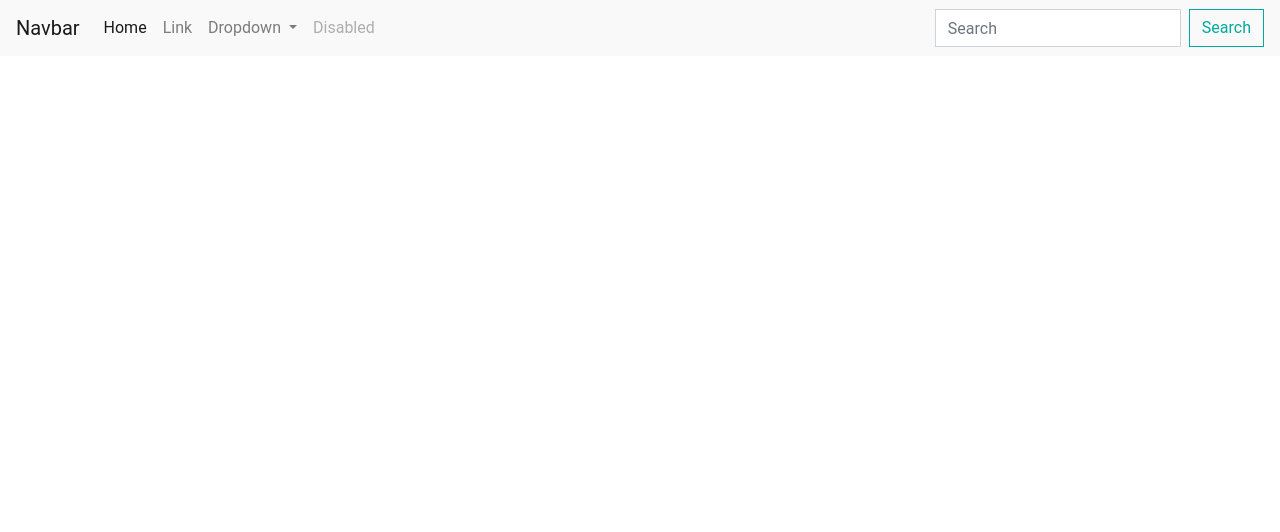
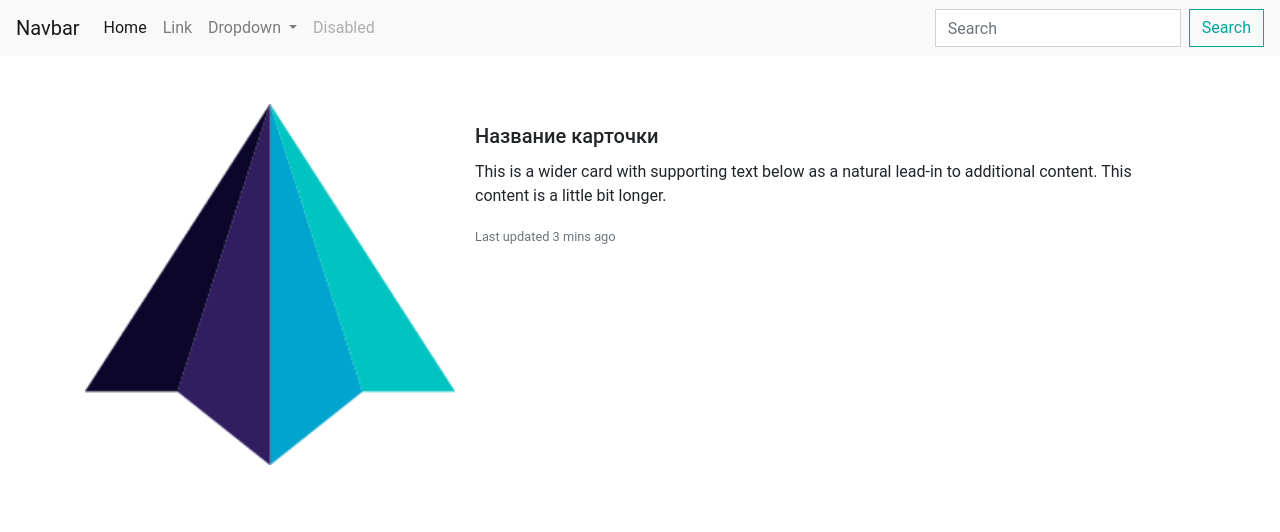
Before and after one commit to buratinok/test-page, a website: page src/pages/index.html in a window 1280 px wide. Drawn offline with nearby package versions, Linux system fonts and the light colour scheme; files that its build step writes are made by us from their sources; files whose address does not match are found by name.

Commit message:
add ourstory

```diff
--- /dev/null
+++ b/src/partials/components/ourstory/ourstory.html
@@ -0,0 +1,22 @@
+<section class="py-5">
+	<div class="container">
+		<div class="row">
+			<div class="col-12">
+				<div class="card mb-3 border-0">
+					  <div class="row no-gutters">
+					  	<div class="col-md-4">
+					      <img src="assets/img/ourstory.png" class="card-img" alt="Our Story">
+					    </div>
+					    <div class="col-md-8">
+					      <div class="card-body">
+					        <h5 class="card-title">Название карточки</h5>
+					        <p class="card-text">This is a wider card with supporting text below as a natural lead-in to additional content. This content is a little bit longer.</p>
+					        <p class="card-text"><small class="text-muted">Last updated 3 mins ago</small></p>
+					      </div>
+					    </div>
+					  </div>
+				</div>
+			</div>
+		</div>
+	</div>
+</section>
--- a/src/partials/home.html
+++ b/src/partials/home.html
@@ -2,6 +2,7 @@
 {{>header}}
 <!--section We Are Awesome Creative Agency-->
 <!--section OUR STORY-->
+{{>ourstory}}
 <!--section WATCH OUR STORY-->
 <!--section EXPERTISE-->
 <!--section MEET OUR AMAZING TEAM-->
```
Also changed, not shown: src/assets/img/ourstory.png (added), src/assets/scss/_ourstory.css (added).
